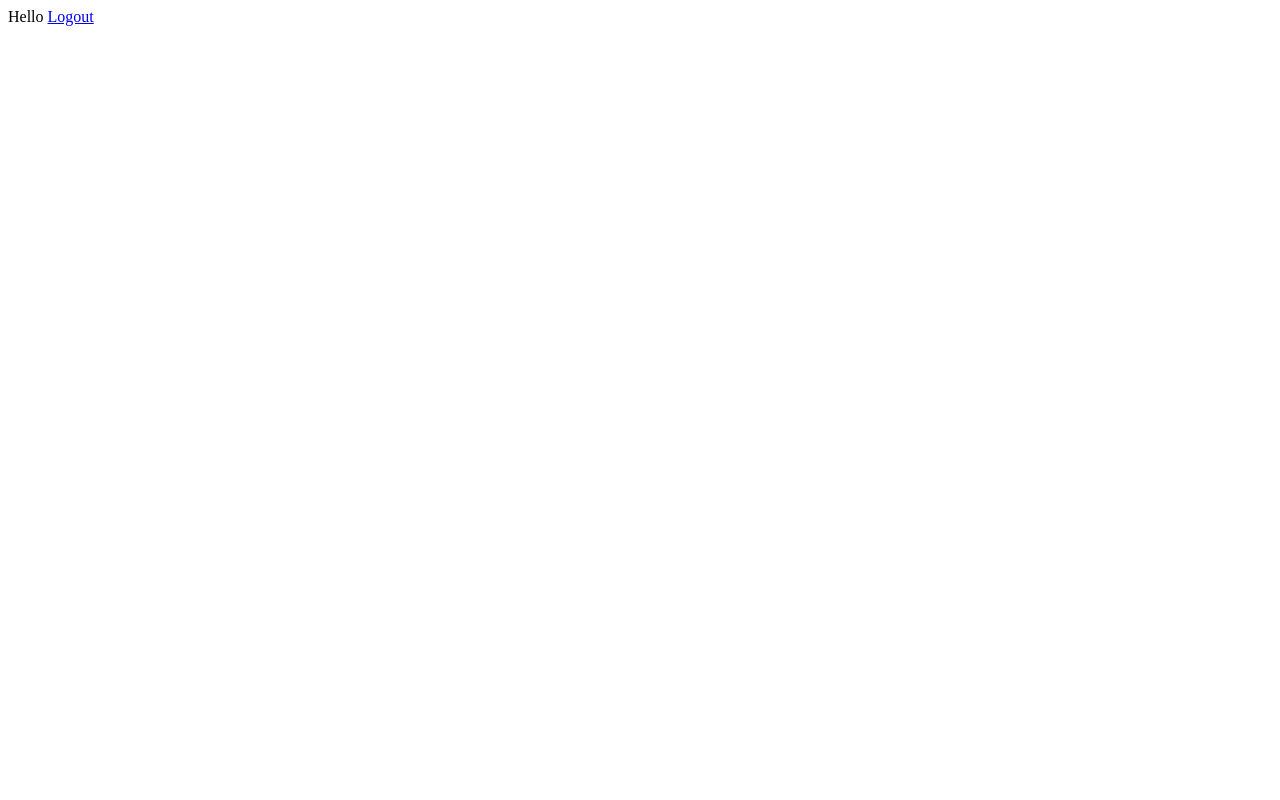
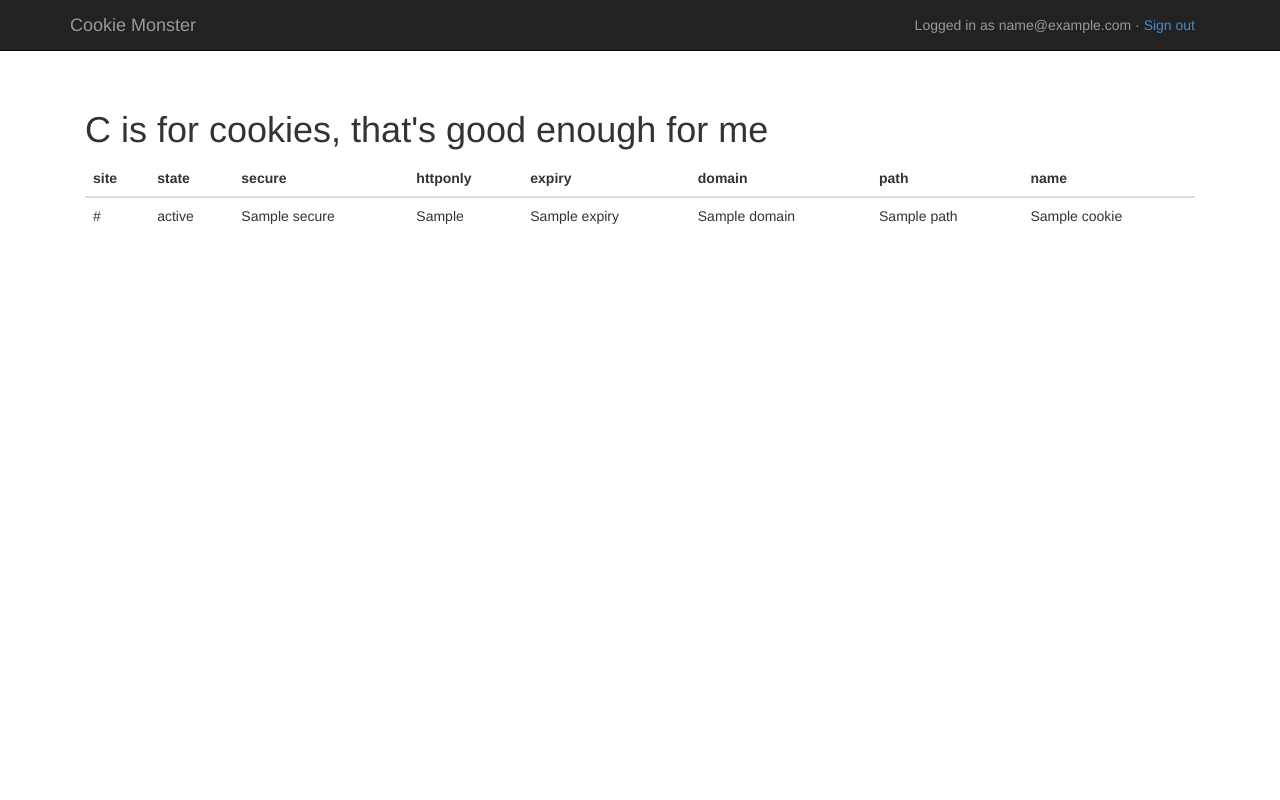
Before and after one commit to st3fan/moz-cookiemonster, a Flask app: page / in a window 1280 px wide. Before the commit the page is almost empty. Run offline with Flask 2, Linux system fonts and the light colour scheme; the visitor is signed in with stand-in values (Sample User, id 1); a database or web service that is not in the repository returns one stand-in record (values such as "Sample title"); some libraries are stand-ins or nearby versions.

Commit message:
Work in progress

```diff
--- a/cookiemonster/frontend/templates/base.html
+++ b/cookiemonster/frontend/templates/base.html
@@ -8,7 +8,7 @@
     <meta name="author" content="">
     <!--<link rel="shortcut icon" href="../../assets/ico/favicon.ico">-->
 
-    <title>Cookiemonster</title>
+    <title>Cookie Monster</title>
 
     <!-- Bootstrap core CSS -->
     <link href="/static/css/bootstrap.min.css" rel="stylesheet">
@@ -40,7 +40,7 @@
             <span class="icon-bar"></span>
             <span class="icon-bar"></span>
           </button>
-          <a class="navbar-brand" href="/">Cookiemonster</a>
+          <a class="navbar-brand" href="/">Cookie Monster</a>
         </div>
         <div class="collapse navbar-collapse">
           <p class="navbar-text pull-right">
--- a/cookiemonster/frontend/templates/index.html
+++ b/cookiemonster/frontend/templates/index.html
@@ -2,6 +2,53 @@
 
 {% block content %}
 
-<h1>Cookiemonster</h1>
+<h1>C is for cookies, that's good enough for me</h1>
+
+ <table class="table">
+   <thead>
+     <th class="shrink">site</th>
+     <th class="shrink">state</th>
+     <th class="shrink">secure</th>
+     <th class="shrink">httponly</th>
+     <th class="shrink">expiry</th>
+     <th class="shrink">domain</th>
+     <th class="shrink">path</th>
+     <th class="shrink">name</th>
+   </thead>
+   <tbody>
+     {% for site in report.sites %}
+       {% if site.cookies %}
+         {% for cookie in site.cookies %}
+           <tr>
+             {% if loop.index == 1 %}
+               <td>{{site.url}}</td>
+               <td>{{site.state}}</td>
+             {% else %}
+               <td></td>
+               <td></td>
+             {% endif %}
+             <td>{{cookie.secure}}</td>
+             <td>{{cookie.httpOnly}}</td>
+             <td>{{cookie.expiry}}</td>
+             <td>{{cookie.domain}}</td>
+             <td>{{cookie.path}}</td>
+             <td>{{cookie.name}}</td>
+           </tr>
+         {% endfor %}
+       {% else %}
+         <tr>
+           <td>{{site.url}}</td>
+           <td>{{site.state}}</td>
+           <td colspan="6">
+             No cookies were obtained due to an error while logging in to the site.
+             {% if site.screenshot %}
+               (<a href="{{site.screenshot}}" target="_blank">Screenhot</a>)
+             {% endif %}
+           </td>
+         </tr>
+       {% endif %}
+     {% endfor %}
+   </tbody>
+ </table>
 
 {% endblock %}
--- a/cookiemonster/frontend/views.py
+++ b/cookiemonster/frontend/views.py
@@ -15,7 +15,13 @@ from cookiemonster.frontend.persona import verify_assertion
 from cookiemonster.frontend import app
 from cookiemonster.frontend.mozillians import lookup_mozillian
 
-#
+from pymongo import MongoClient, DESCENDING
+from bson.objectid import ObjectId
+
+
+client = MongoClient()
+db = client.cookiemonster
+
 
 def login_required(f):
     @functools.wraps(f)
@@ -26,13 +32,13 @@ def login_required(f):
         return f(*args, **kwargs)
     return decorated_function
 
-#
 
 @app.route("/")
 def index():
     if session.get("email") is None:
         return redirect(url_for("login"))
-    return 'Hello <a href="/logout">Logout</a>'
+    report = db.reports.find_one({"state":"FINISHED"}, sort=[("created", DESCENDING)])
+    return render_template("index.html", report=report)
 
 @app.route("/login")
 def login():
@@ -49,7 +55,6 @@ def logout():
 def heartbeat():
     return "OK"
 
-#
 
 @app.route("/persona/login", methods=["POST"])
 def persona_login():
--- a/setup.py
+++ b/setup.py
@@ -8,6 +8,7 @@ from setuptools import setup
 
 install_requires = [
     'Flask==0.10.1',
+    'pymongo==2.7',
     'requests==2.3.0'
 ]
 
```
Also changed, not shown: 1 other file.
